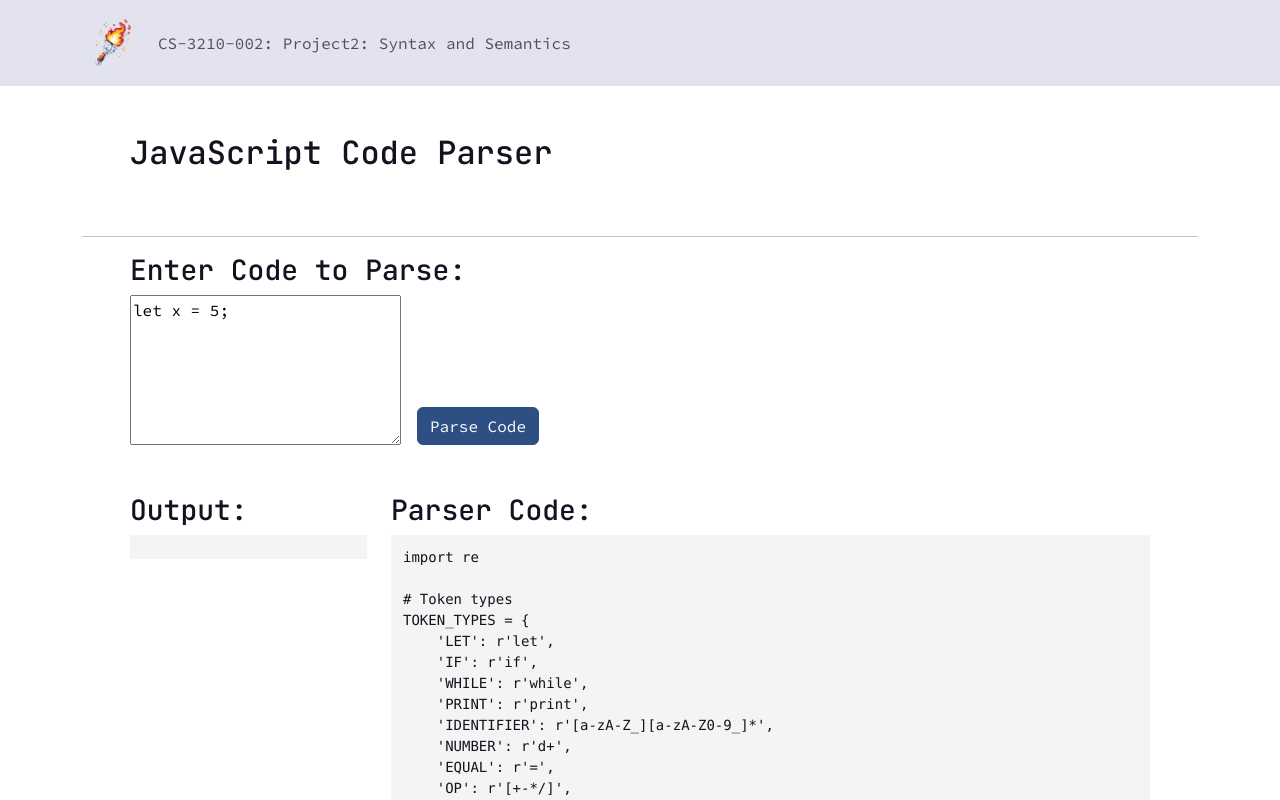
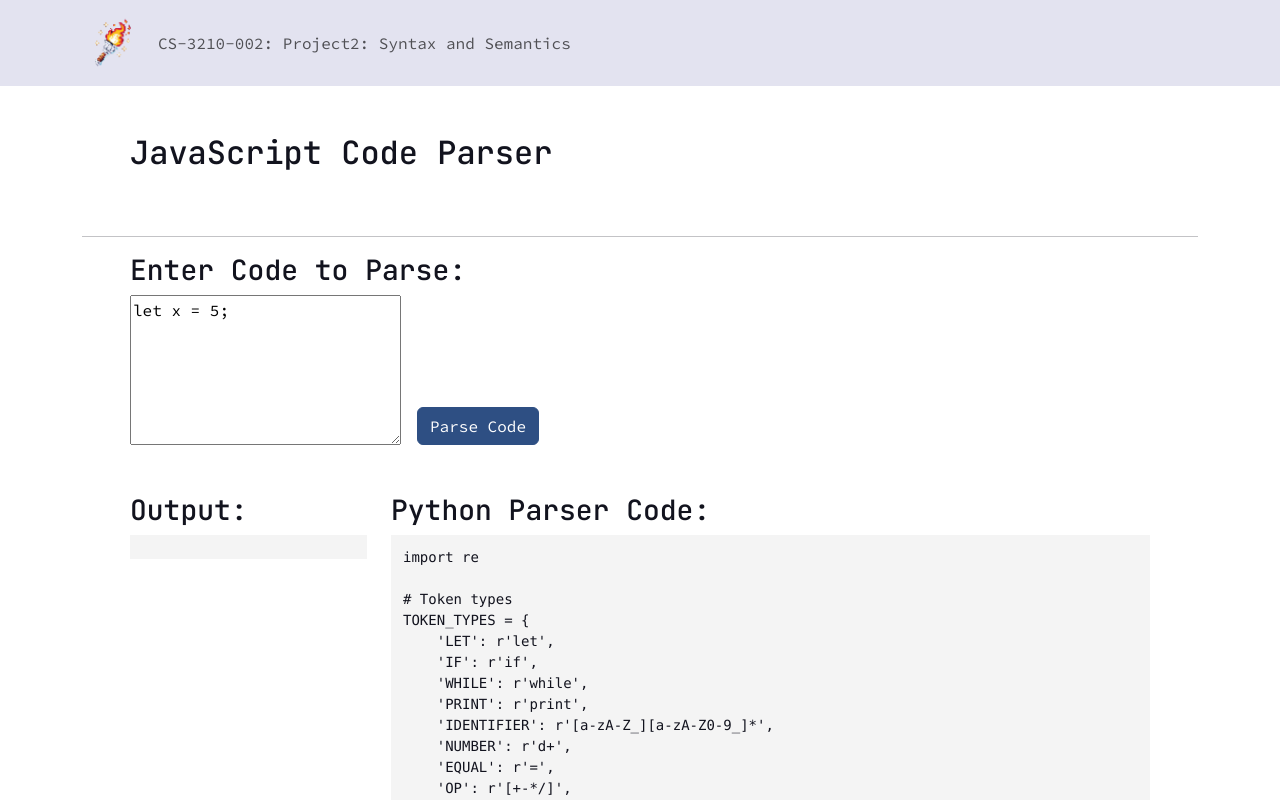
Before and after one commit to Bphissles/sample-landing-page, a Vue app: page /assignment-2 in a window 1280 px wide. Shown: the top 800 px of the page. Built offline with nearby package versions, Linux system fonts and the light colour scheme.

Commit message:
new branch

```diff
--- a/src/views/Assignment2.vue
+++ b/src/views/Assignment2.vue
@@ -23,7 +23,7 @@
         <pre v-else>Error</pre>
       </div>
       <div class="col-sm-9">
-        <h3>Parser Code:</h3>
+        <h3>Python Parser Code:</h3>
         <pre><code>{{ parserCode }}</code></pre>
       </div>
     </div>
```
